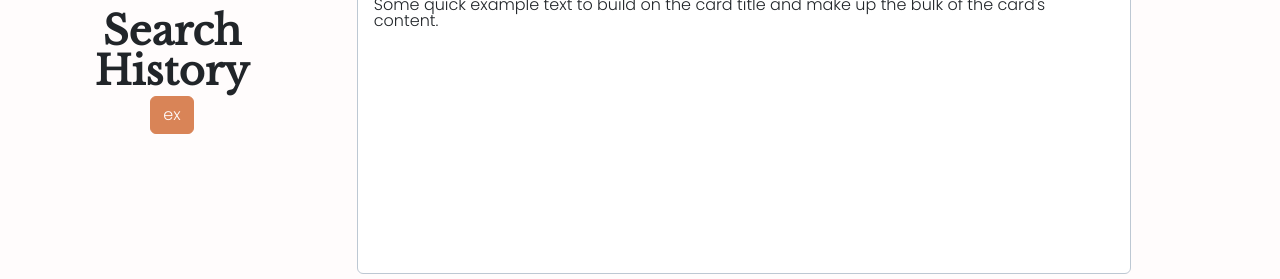
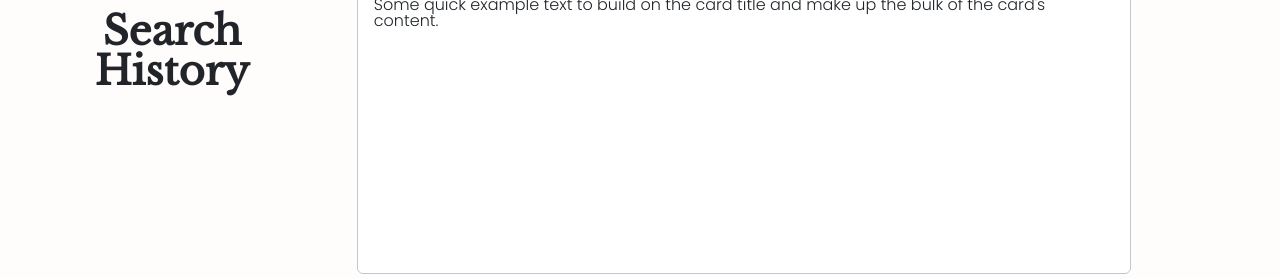
Before and after one commit to josielynngriffin/weather-dash-challenge-06, a plain HTML site: page index.html in a window 1280 px wide. Shown: the part 247-526 px from the top of the page. Drawn offline with nearby package versions, Linux system fonts and the light colour scheme; a web font is replaced by a local one.

Commit message:
Refactor and style search history content

```diff
--- a/assets/css/style.css
+++ b/assets/css/style.css
@@ -56,6 +56,9 @@ body {
     border-color:var(--clay);
 
 }
+#search-history__button {
+    width:65%;
+}
 /* Weather cards styling*/
 .card {
     border-color:var(--babyblue);
--- a/index.html
+++ b/index.html
@@ -42,10 +42,11 @@
                     <hr>
                 </li>
                 <li class="nav__list text-center m-2">
-                    <ol>
-                        <li><h2>Search History</h2></li>
-                        <li class="nav__list text-center"><button class="btn btn-outline-success" type="submit" id="search-history__button">ex</button></li>
-                    </ol>
+                    <div  class="d-flex flex-column align-items-center" id="search-history__cont">
+                        <h2>Search History</h2>
+                        <!--<button class="btn btn-outline-success" id="search-history__button">ex</button>-->
+
+                    </div>
                 </li>
 
         </ul>
```
